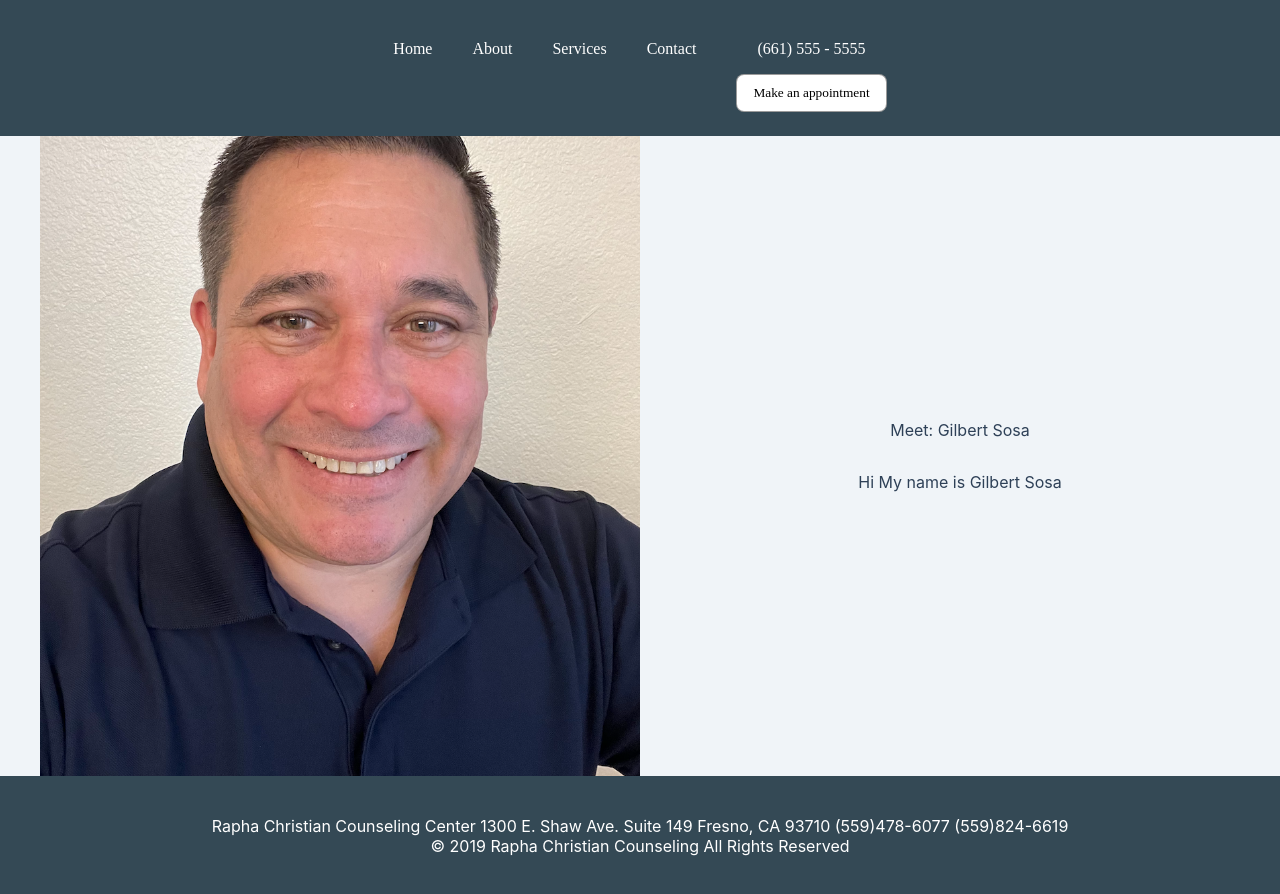
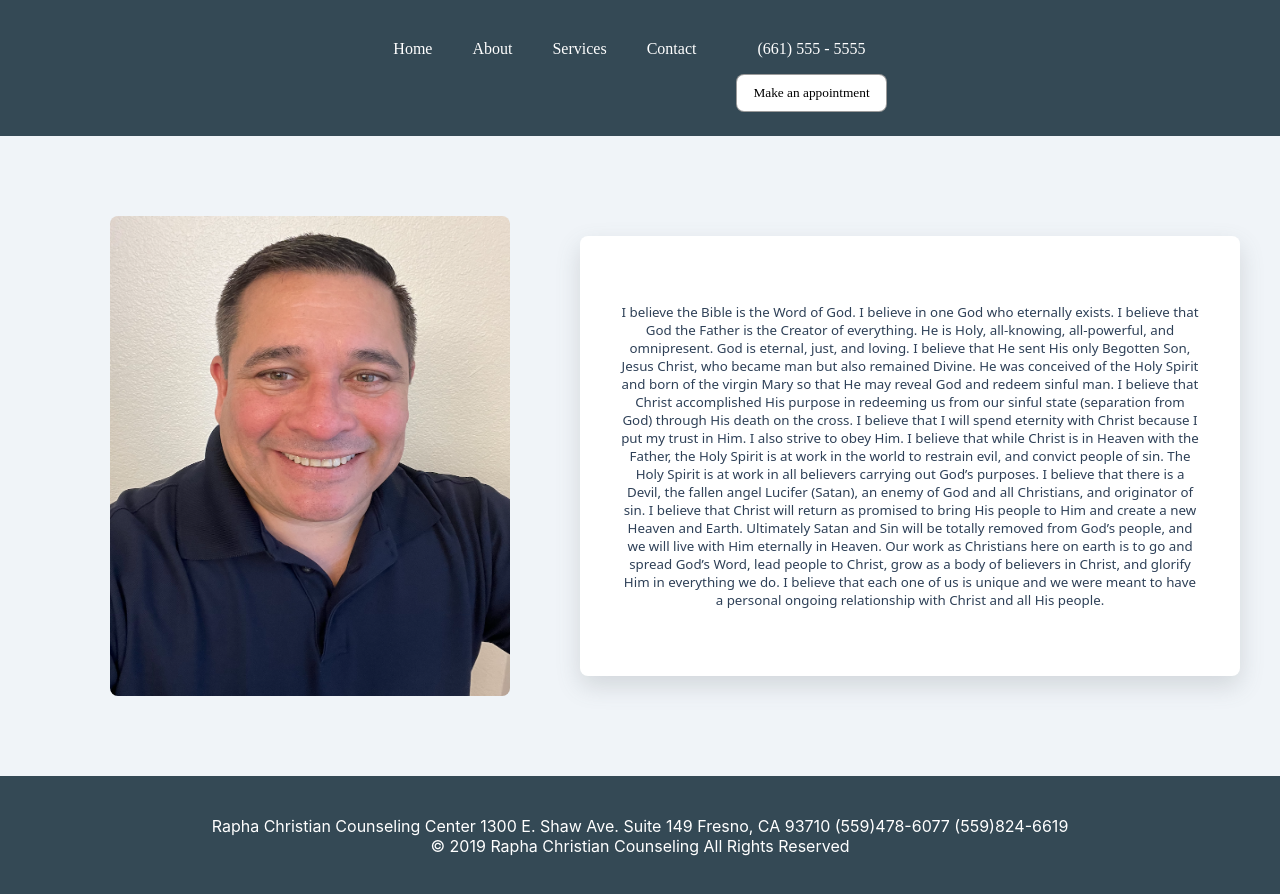
Before and after one commit to nvega23/Gilbert_About_Me, a React (Create React App) app: page /about in a window 1280 px wide. Built offline with nearby package versions, Linux system fonts and the light colour scheme.

Commit message:
included about me text

```diff
--- a/public/index.html
+++ b/public/index.html
@@ -2,7 +2,7 @@
 <html lang="en">
   <head>
     <meta charset="utf-8" />
-    <link rel="icon" href="%PUBLIC_URL%/favicon.ico" />
+    <link rel="icon" href="%PUBLIC_URL%/cross.png" />
     <meta name="viewport" content="width=device-width, initial-scale=1" />
     <meta name="theme-color" content="#000000" />
     <meta
--- a/src/components/about/about.css
+++ b/src/components/about/about.css
@@ -14,15 +14,33 @@
 }
 
 .aboutMeImage{
-    width: -webkit-fill-available;
+    width: 50vh;
+    height: 60vh;
     margin-left: 5vh;
+    border-radius: 8px;
 }
 
 .aboutText{
     width: 50%;
-    height: 45%;
+    height: 100%;
     display: flex;
     justify-content: center;
     align-items: center;
     flex-direction: column;
+    margin-right: 5vh;
+    padding: 1vh;
+    background-color: white;
+    border-radius: 8px;
+    padding: 20px 40px;
+    box-shadow: 0 10px 25px rgba(92, 99, 105, .2);
 }
+
+.aboutMeText{
+    display: flex;
+    justify-content: center;
+    align-items: center;
+    text-align: center;
+    font-size: smaller;
+    font-family: system-ui;
+    font-weight: 400;
+}
--- a/src/components/about/about.js
+++ b/src/components/about/about.js
@@ -10,8 +10,26 @@ function About(){
                     <img src={image} alt="About me image" className='aboutMeImage'/>
                 </div>
                 <div className="aboutText">
-                    <p>Meet: Gilbert Sosa</p>
-                    <p>Hi My name is Gilbert Sosa</p>
+                    <p className='aboutMeText'>
+                    I believe the Bible is the Word of God. I believe in one God who eternally exists. I believe that
+God the Father is the Creator of everything. He is Holy, all-knowing, all-powerful, and
+omnipresent. God is eternal, just, and loving. I believe that He sent His only Begotten Son,
+Jesus Christ, who became man but also remained Divine. He was conceived of the Holy Spirit
+and born of the virgin Mary so that He may reveal God and redeem sinful man. I believe that
+Christ accomplished His purpose in redeeming us from our sinful state (separation from God)
+through His death on the cross. I believe that I will spend eternity with Christ because I put my
+trust in Him. I also strive to obey Him.
+I believe that while Christ is in Heaven with the Father, the Holy Spirit is at work in the world to
+restrain evil, and convict people of sin. The Holy Spirit is at work in all believers carrying out
+God’s purposes. I believe that there is a Devil, the fallen angel Lucifer (Satan), an enemy of God
+and all Christians, and originator of sin. I believe that Christ will return as promised to bring His
+people to Him and create a new Heaven and Earth. Ultimately Satan and Sin will be totally
+removed from God’s people, and we will live with Him eternally in Heaven. Our work as
+Christians here on earth is to go and spread God’s Word, lead people to Christ, grow as a body
+of believers in Christ, and glorify Him in everything we do.
+I believe that each one of us is unique and we were meant to have a personal ongoing
+relationship with Christ and all His people.
+                    </p>
                 </div>
             </div>
         </>
--- a/src/components/contact/contact.css
+++ b/src/components/contact/contact.css
@@ -35,7 +35,7 @@
 }
 
 #message{
-    width: 50vh;
+    width: 40vw;
     height: 20vh;
 }
 
--- a/src/components/home/home.css
+++ b/src/components/home/home.css
@@ -5,7 +5,9 @@
 }
 
 .homeImage {
-    width: 100%;
-    height: auto;
+    width: 100%;      /* The image will take up the full width of its container */
+    height: auto;     /* The height will adjust automatically to maintain the aspect ratio */
+    max-width: 100%;  /* Ensures the image doesn't exceed the width of its container */
+    max-height: 60%;  /* Ensures the image doesn't exceed the width of its container */
     border-radius: 8px;
 }
--- a/src/components/services/service.css
+++ b/src/components/services/service.css
@@ -1,5 +1,5 @@
 .serviceContainer {
-    height: 45vh;
+    height: auto;
     display: flex;
     justify-content: center;
     align-items: center;
@@ -35,6 +35,30 @@ ul {
     display: flex;
     justify-content: center;
     align-items: center;
+    flex-direction: column;
     font-size: large;
     gap: 5vh;
+    background-color: white;
+    border-radius: 8px;
+    padding: 20px 40px;
+    box-shadow: 0 10px 25px rgba(92, 99, 105, .2);
 }
+
+.textContainer{
+    display: flex;
+    justify-content: center;
+    width: -webkit-fill-available;
+    font-size: smaller;
+}
+
+.aboutMeImageService{
+    width: 50vh;
+    height: 60vh;
+    margin-left: 5vh;
+    border-radius: 8px;
+}
+
+.textContainer ul{
+    width: auto;
+    padding: 1vh;
+}
--- a/src/components/services/service.js
+++ b/src/components/services/service.js
@@ -1,5 +1,5 @@
 import React from 'react';
-import image from '../../assets/church.avif';
+import image from '../../assets/gil.png';
 import './service.css';
 
 function Service() {
@@ -7,22 +7,41 @@ function Service() {
         <>
             <h1 className='serviceHeader'>Services</h1>
             <div className='serviceContainer'>
-                <img className='serviceImage' src={image} alt="praying"/>
+                <img src={image} alt="About me image" className='aboutMeImageService'/>
                 <div className="textServiceContainer">
-                    <p>Rapha Christian Counseling Center believes that nothing is impossible with God and that He alone is the author of life and change that everyone needs. Without Him, we are powerless to achieve and overcome life's challenges successfully.</p>
                     <div className="listContainer">
+                    <h3>Meet Gilbert Sosa, MBA, LCPC!</h3>
+                    <div className="textContainer">
+
                         <ul>
-                            <li>Depression</li>
-                            <li>Domestic Violence</li>
-                            <li>Marriage Counseling</li>
-                            <li>Child Therapy</li>
+                            <li>
+                                Licensed Clinical Pastoral Counselor
+                            </li>
+                            <li>
+                                Certified Temperament Pastoral Counselor
+                            </li>
+                            <li>
+                                Certified Temperament Counselor
+                            </li>
+                            <li>
+                                Licensed by the
+                                National Christian Counseling Association
+                            </li>
                         </ul>
                         <ul>
-                            <li>Addiction</li>
-                            <li>Abuse</li>
-                            <li>Eating Disorders</li>
-                            <li>Grief</li>
+                            <li>
+                                Specializing in:
+                                Pre-Marital Counseling
+                            </li>
+                            <li>
+                                Marriage Counseling
+                            </li>
+                            <li>
+                                Couples Therapy
+                            </li>
                         </ul>
+                    </div>
+                    <p>N.C.C.A. Lic# 24783</p>
                     </div>
                 </div>
             </div>
```
Also changed, not shown: public/cross.png (added).
